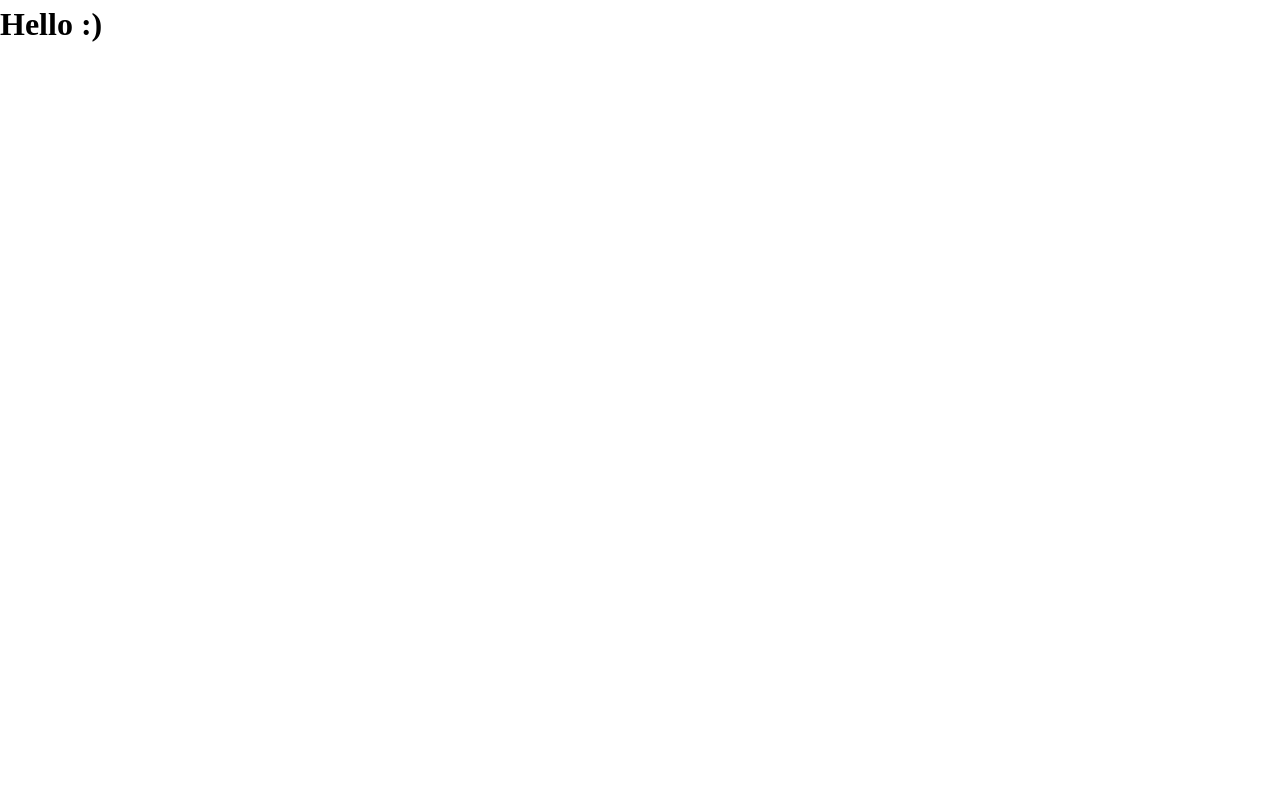
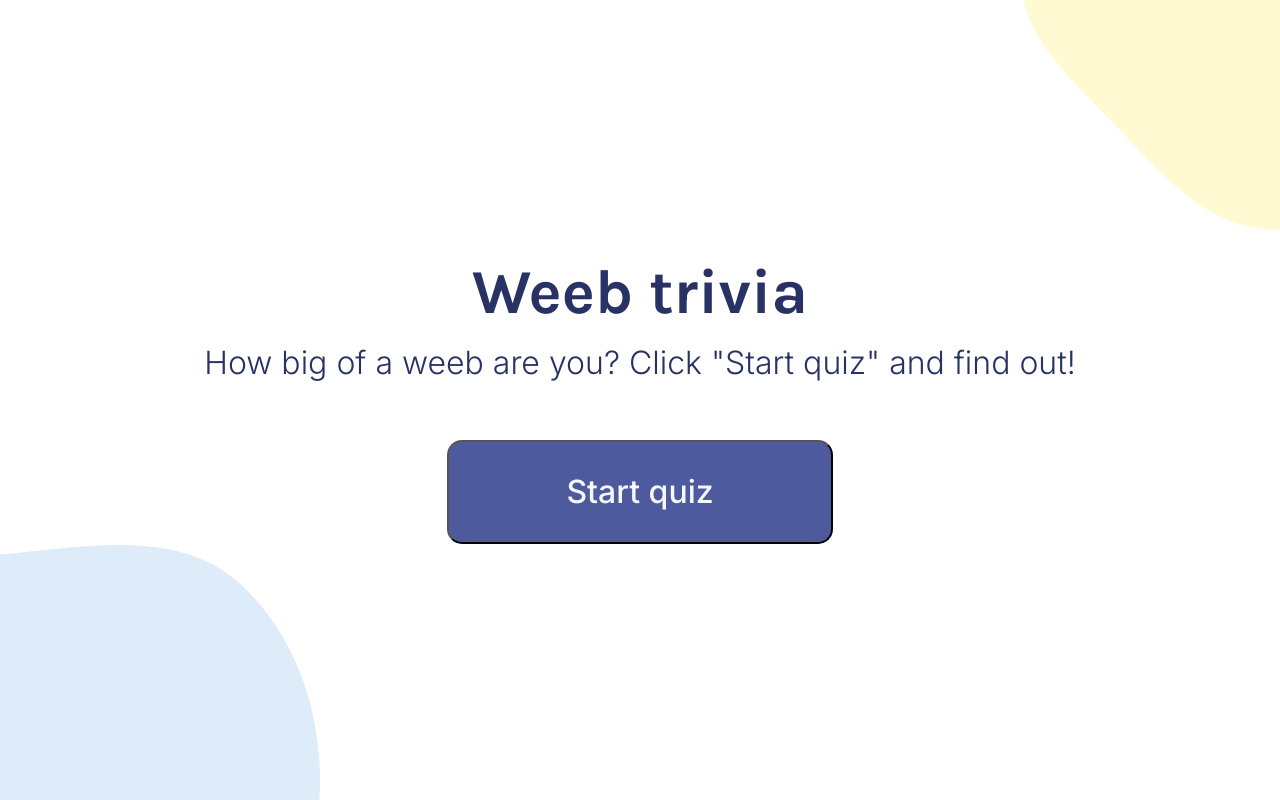
Before and after one commit to salkanovicsafet/react-weeb-trivia, a React (Create React App) app: page / in a window 1280 px wide. Built offline with nearby package versions, Linux system fonts and the light colour scheme.

Commit message:
Write html and css behind intro screen

```diff
--- a/public/index.html
+++ b/public/index.html
@@ -4,7 +4,7 @@
     <link rel="preconnect" href="https://fonts.googleapis.com" />
     <link rel="preconnect" href="https://fonts.gstatic.com" crossorigin />
     <link
-      href="https://fonts.googleapis.com/css2?family=Inter:wght@400;500;600;700&family=Karla:wght@200;300;400;500;600;700;800&display=swap"
+      href="https://fonts.googleapis.com/css2?family=Inter:wght@300;400;500;600;700&family=Karla:wght@200;300;400;500;600;700;800&display=swap"
       rel="stylesheet"
     />
     <meta charset="utf-8" />
--- a/src/App.js
+++ b/src/App.js
@@ -1,3 +1,9 @@
+import Intro from "./components/Intro";
+
 export default function App() {
-  return <h1>Hello :)</h1>;
+  return (
+    <div className="main blobs blobs--big">
+      <Intro />
+    </div>
+  );
 }
--- a/src/assets/styles/style.css
+++ b/src/assets/styles/style.css
@@ -0,0 +1,57 @@
+.body {
+  background-color: #f5f7fb;
+}
+
+.intro {
+  height: 100vh;
+  font-family: Inter;
+  font-style: normal;
+  display: flex;
+  flex-direction: column;
+  justify-content: center;
+  align-items: center;
+}
+
+.intro__title {
+  font-family: Karla;
+  font-weight: bold;
+  font-size: 3.906rem;
+  line-height: 4.625rem;
+  color: #293264;
+}
+
+.intro__description {
+  margin-top: 0.875rem;
+  font-weight: 300;
+  font-size: 2rem;
+  line-height: 2.375rem;
+  color: #293264;
+}
+
+.intro__btn {
+  margin-top: 3.625rem;
+  background: #4d5b9e;
+  border-radius: 15px;
+  font-weight: 500;
+  font-size: 2rem;
+  line-height: 2.375rem;
+  text-align: center;
+  color: #f5f7fb;
+  width: 24.125rem;
+  height: 6.5rem;
+}
+
+.blobs {
+  background-image: url(../images/blue\ blob.svg),
+    url(../images/yellow\ blob.svg);
+  background-position: left bottom, right top;
+  background-repeat: no-repeat;
+}
+
+.blobs--big {
+  background-size: 40vh, 40vh;
+}
+
+.blobs--small {
+  background-size: 30vh, 30vh;
+}
--- /dev/null
+++ b/src/components/Intro.js
@@ -0,0 +1,11 @@
+export default function Intro() {
+  return (
+    <div className="intro">
+      <h1 className="intro__title">Weeb trivia</h1>
+      <h2 className="intro__description">
+        How big of a weeb are you? Click "Start quiz" and find out!
+      </h2>
+      <button className="intro__btn">Start quiz</button>
+    </div>
+  );
+}
```
Also changed, not shown: src/components/README.md (deleted).
